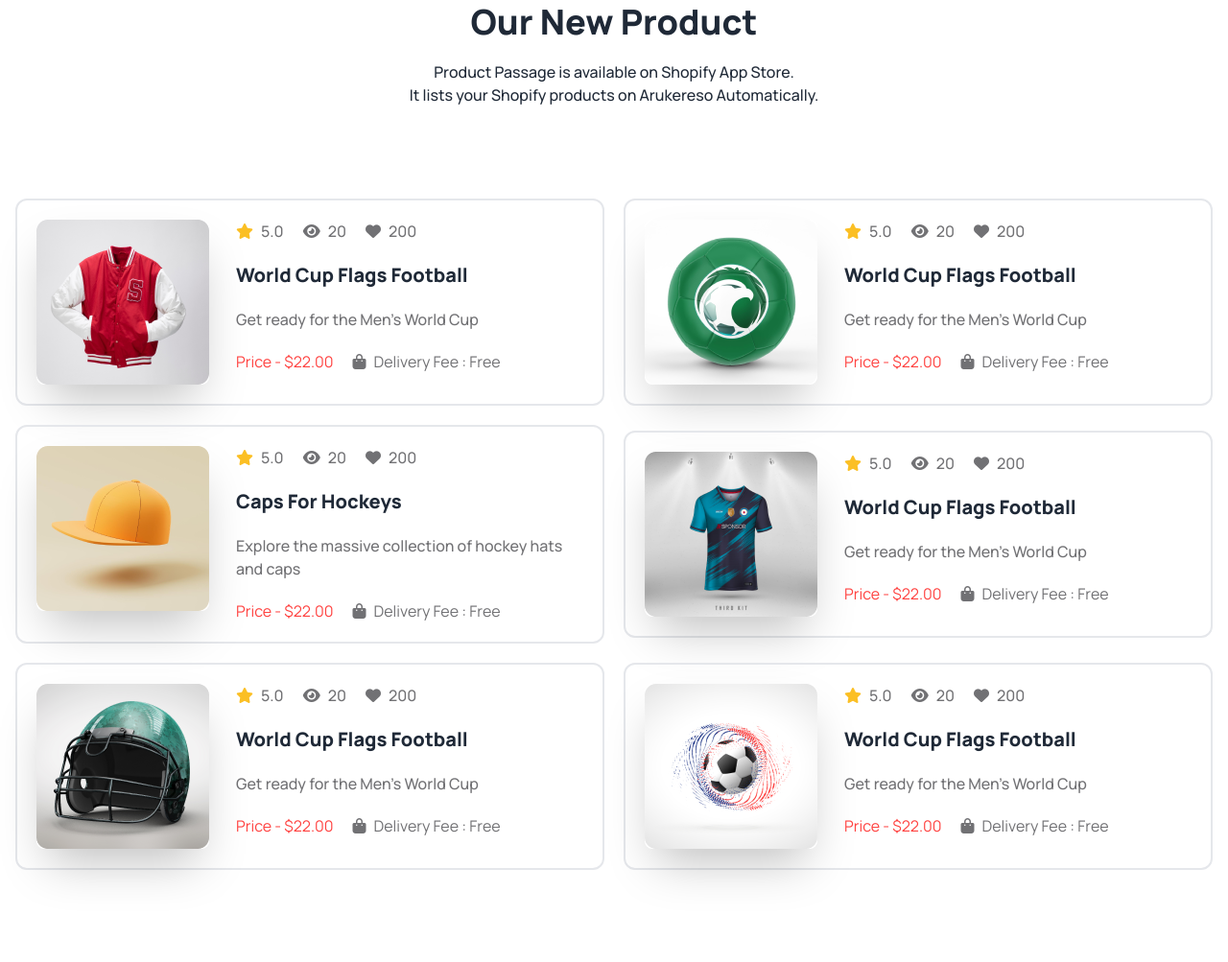
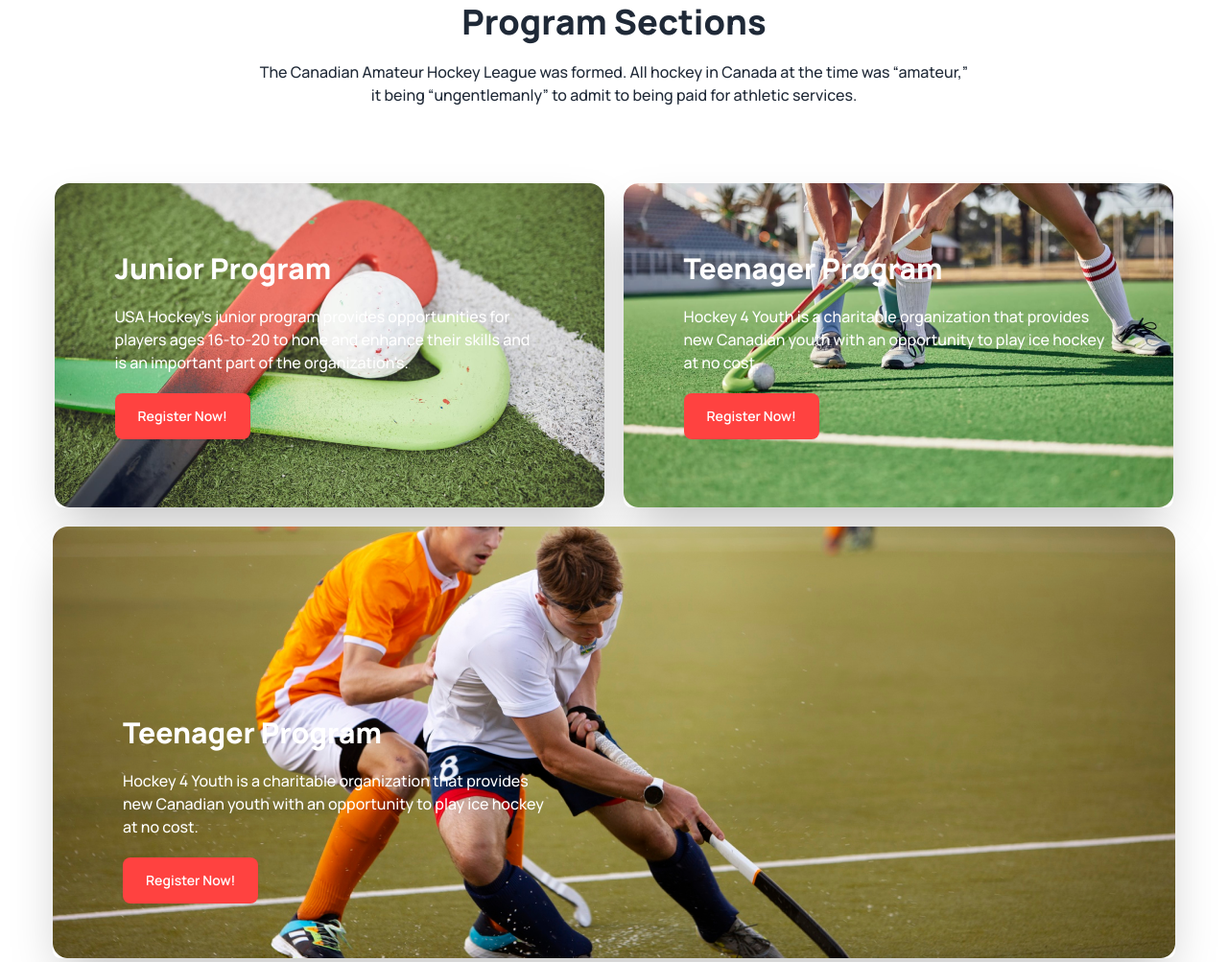
Before and after one commit to MdNafijulHoq/Hockeys, a plain HTML site: page index.html in a window 1280 px wide. Shown: the part 1249-2252 px from the top of the page at 96% size. Drawn offline with nearby package versions, Linux system fonts and the light colour scheme.

Commit message:
commit done, 1 left

```diff
--- a/index.html
+++ b/index.html
@@ -148,6 +148,70 @@
         </div>
       </div>
     </section>
+
+    <!-- Program Section -->
+    <section class="text-center p-20">
+      <h3 class="text-4xl font-extrabold mb-5">Program Sections</h3>
+      <p class="font-primary text-base font-medium leading-6">The Canadian Amateur Hockey League was
+        formed. All hockey in Canada at the time was “amateur,” <br> it being “ungentlemanly” to admit to being paid for
+        athletic services.</p>
+    </section>
+
+    <!-- Program Hero -->
+    <!-- class="flex lg:flex-row lg:justify-between lg:ml-60" -->
+    <section>
+      <div class="flex-1 lg:flex lg:justify-center lg:gap-5">
+        <div>
+          <!-- first -->
+          <div class="hero">
+            <img src="./Images/2.png" class="max-w-xs lg:max-w-xl rounded-lg shadow-2xl" />
+            <div class="hero-content ">
+              <div class="max-w-sm lg:max-w-md text-start">
+                <h1 class="mb-1 lg:mb-5 text-xl lg:text-3xl font-extrabold text-white">Junior Program</h1>
+                <p class="mb-1 lg:mb-5 text-sm lg:text-base font-medium text-white">USA Hockey's junior program provides opportunities for players ages 16-to-20 to hone and enhance their skills and is an important part of the organization's.</p>
+                <button class="btn text-white border-none bg-hockeys-primary px-6 py-3">Register Now!</button>
+
+              </div>
+            </div>
+          </div>
+        </div>
+        <!-- second -->
+        <div>
+          <div class="hero">
+            <img src="./Images/3.png" class="max-w-xs lg:max-w-xl rounded-lg shadow-2xl" />
+            <div class="hero-content ">
+              <div class="max-w-sm lg:max-w-md text-start">
+                <h1 class="mb-1 lg:mb-5 text-xl lg:text-3xl font-extrabold text-white">Teenager Program</h1>
+                <p class="mb-1 lg:mb-5 text-sm lg:text-base font-medium text-white">Hockey 4 Youth is a charitable organization that provides new Canadian youth with an opportunity to play ice hockey at no cost.</p>
+                <button class="btn text-white border-none bg-hockeys-primary px-6 py-3">Register Now!</button>
+
+              </div>
+            </div>
+          </div>
+        </div>
+      </div>
+    </section>
+
+    <!-- third -->
+
+    <section>
+      <div>
+        <div class="hero">
+          <img src="./Images/4.png" class="lg:mt-5 lg:max-w-7xl rounded-lg shadow-2xl" />
+          <div class="hero-content ">
+            <div class="max-w-sm lg:max-w-md text-left lg:relative lg:right-72 lg:top-20">
+              <h1 class="mb-1 lg:mb-5 text-xl lg:text-3xl font-extrabold text-white">Teenager Program</h1>
+              <p class="mb-1 lg:mb-5 text-sm lg:text-base font-medium text-white">Hockey 4 Youth is a charitable organization that provides new Canadian youth with an opportunity to play ice hockey at no cost.</p>
+              <button class="btn text-white border-none bg-hockeys-primary px-6 py-3">Register Now!</button>
+
+            </div>
+          </div>
+        </div>
+      </div>
+
+    </section>
+
+
     <!-- New product -->
     <section class="text-center p-20">
       <h3 class="text-4xl font-extrabold mb-5">Our New Product</h3>
@@ -156,6 +220,7 @@
     </section>
 
     <!-- Card -->
+    <section>
       <div class="hero">
         <div class="hero-content grid grid-cols-1 lg:grid-cols-2 gap-5">    <!-- flex-col lg:flex-row -->
           <!-- 1st hero -->
@@ -407,6 +472,7 @@
           <!-- hero end here -->
         </div>
       </div>
+    </section>
 
     <!-- ------- -->
     <section>
```
Lines whose indentation alone changed are shown as unchanged.
